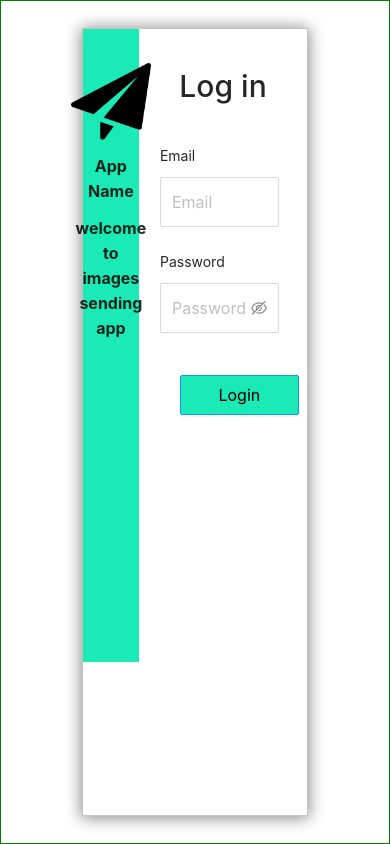
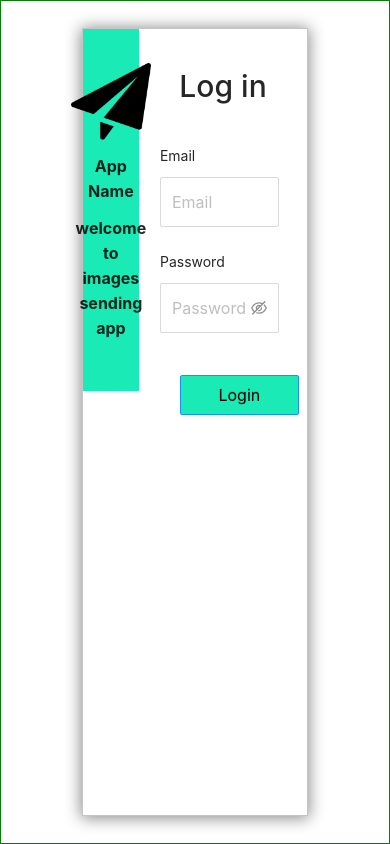
Before and after one commit to cometaRobertillo/react-test, a React (Create React App) app: page / in a window 390 px wide. Built offline with nearby package versions, Linux system fonts and the light colour scheme.

Commit message:
login template with responsive issues

```diff
--- a/src/pages/login.scss
+++ b/src/pages/login.scss
@@ -20,7 +20,7 @@ $green : #1aebb6;
 }
 
 .info__container {
-    height: 75vh;
+    height: 100%;
     background: $green;
 
 }
```
